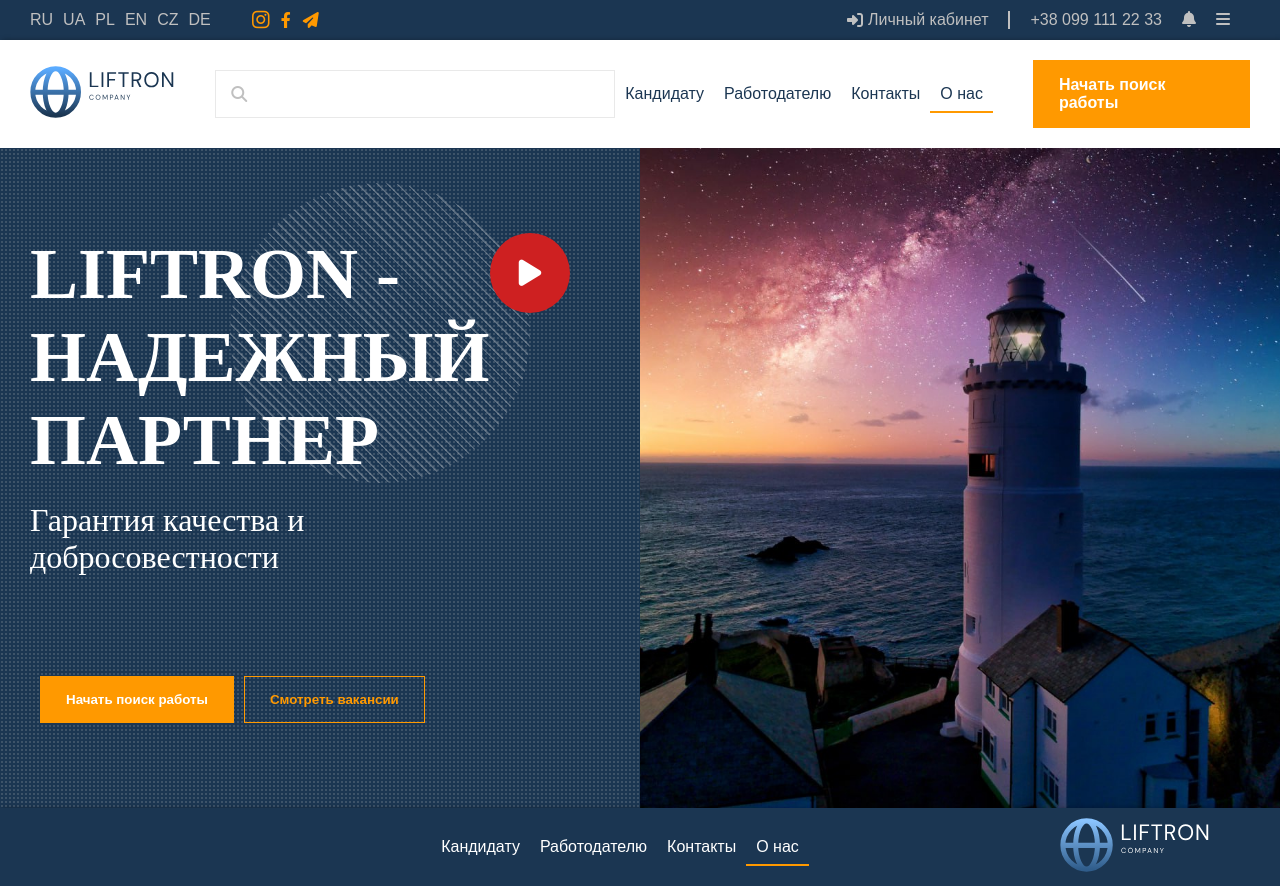
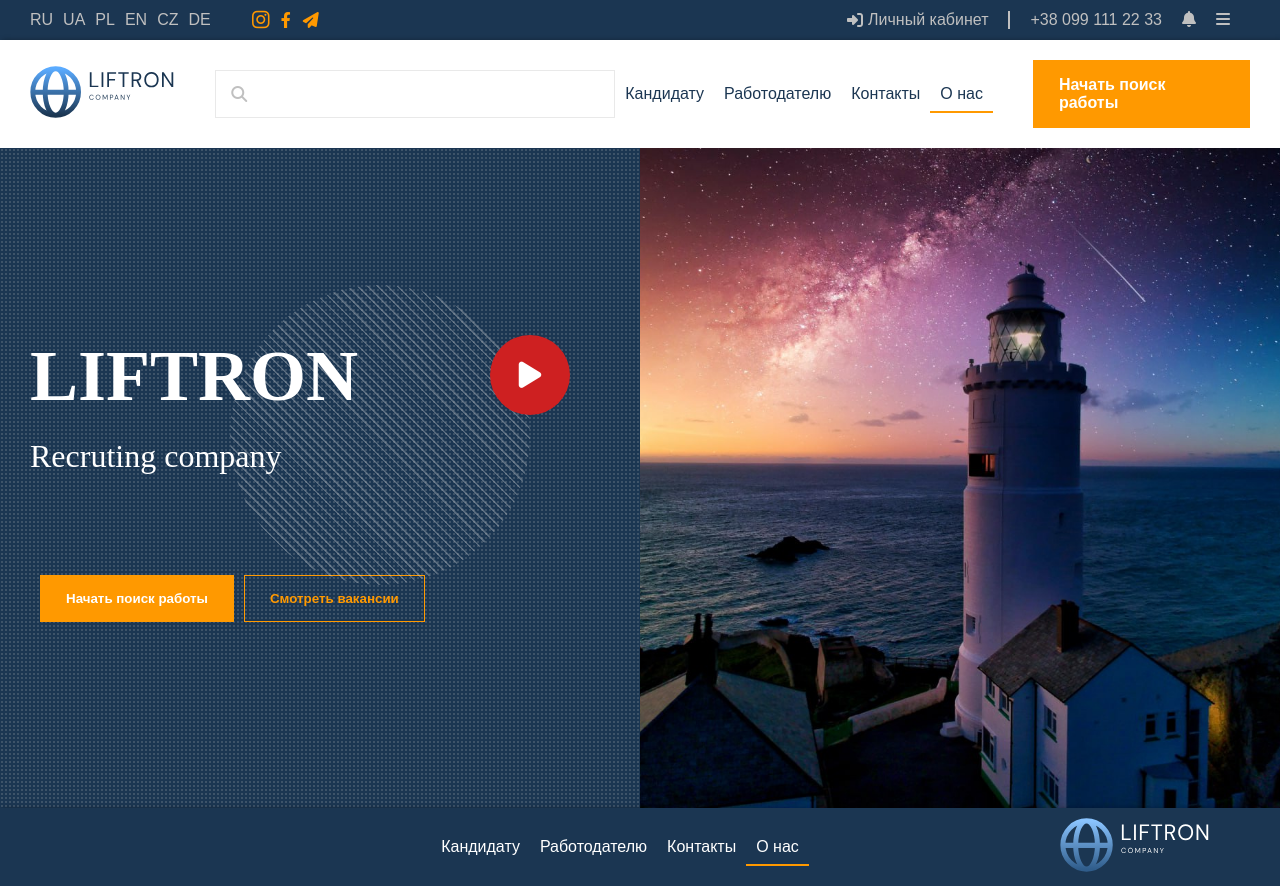
Before and after one commit to DmitryStetsenko/employment-abroad-app, a React (Create React App) app: page /about in a window 1280 px wide. Built offline with nearby package versions, Linux system fonts and the light colour scheme; a web font is replaced by a local one.

Commit message:
start work of add form

```diff
--- a/package.json
+++ b/package.json
@@ -9,6 +9,7 @@
     "@testing-library/user-event": "^14.4.3",
     "react": "^18.2.0",
     "react-dom": "^18.2.0",
+    "react-hook-form": "^7.43.9",
     "react-redux": "^8.0.5",
     "react-router-dom": "^6.10.0",
     "react-scripts": "5.0.1",
--- a/src/componets/Hero.jsx
+++ b/src/componets/Hero.jsx
@@ -161,10 +161,8 @@ const AboutUsHero = () => {
         <div className="hero">
           <div className="hero__content">
             <div className="hero__title-block">
-              <h1 className="hero__title">Liftron - надежный партнер</h1>
-              <p className="hero__subtitle">
-                Гарантия качества и добросовестности
-              </p>
+              <h1 className="hero__title">Liftron</h1>
+              <p className="hero__subtitle">Recruting company</p>
               <div className="hero__video-block">
                 <i className="fa-solid fa-play"></i>
               </div>
```
Also changed, not shown: src/componets/forms/employer/FormAddVacancy.jsx (added, +9 -0 lines), 1 other file (tests, documents, lock files or other folders).
